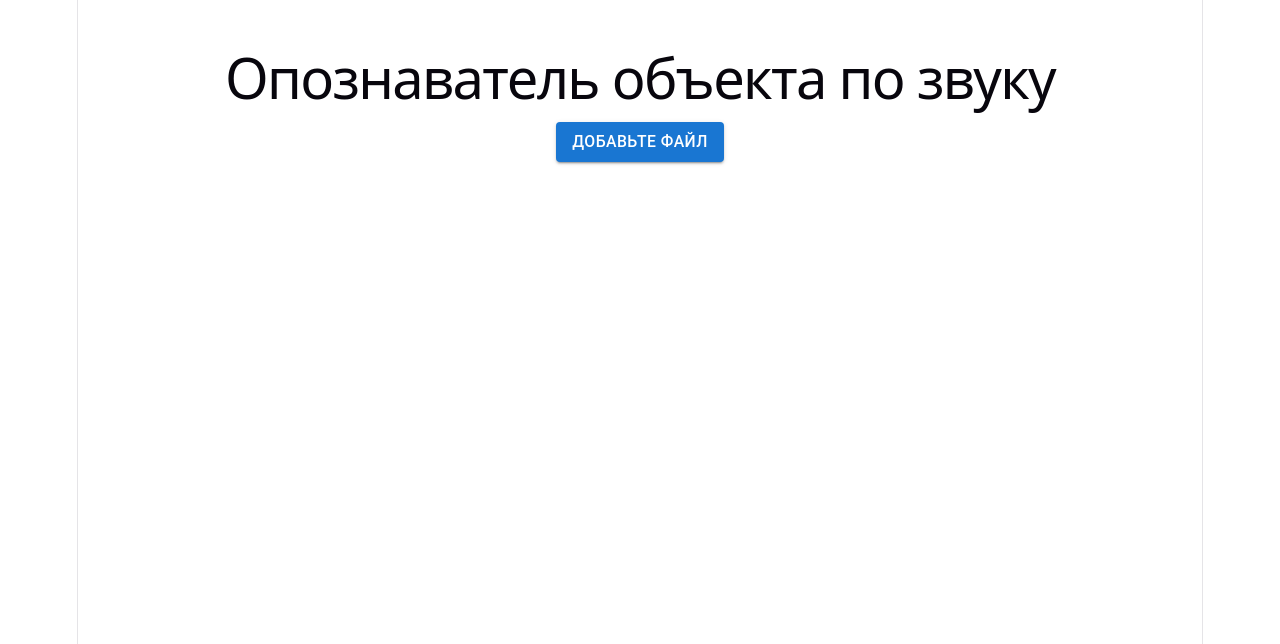
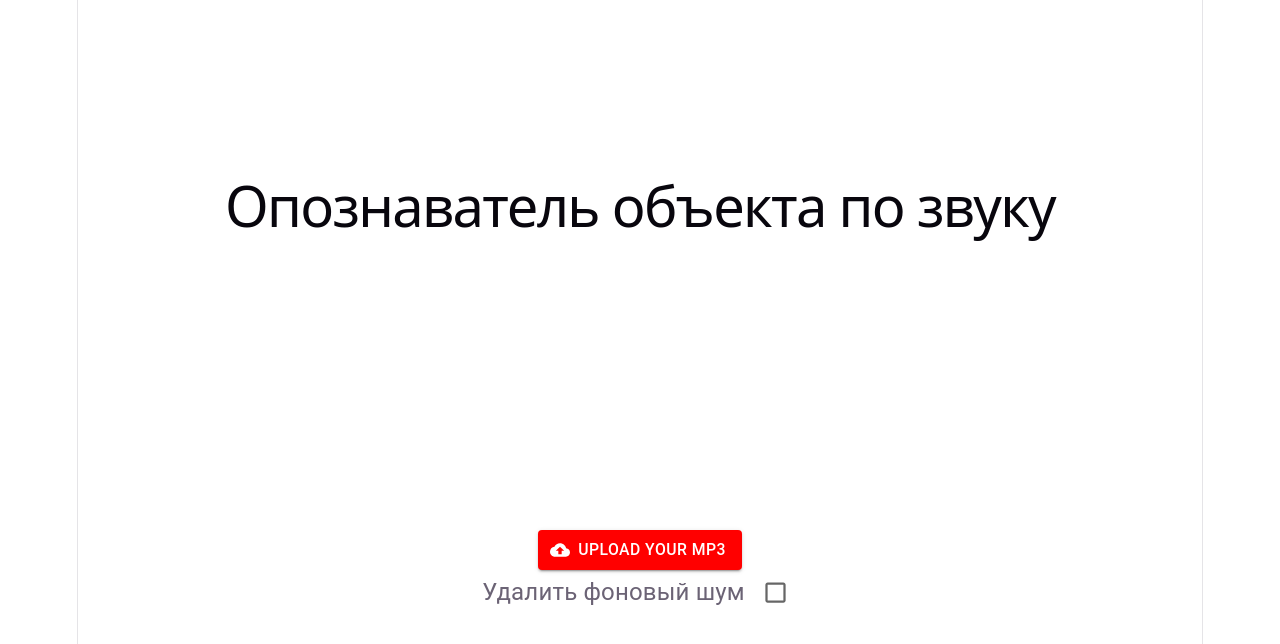
Before and after one commit to Riminis/Hackaton-Obninsk, a React app in the folder frontend/: page / in a window 1280 px wide. Shown: the top 644 px of the page. Built offline with nearby package versions, Linux system fonts and the light colour scheme; the HTML template or start-up script is replaced by a standard one.

Commit message:
Кнопка добавления файла

```diff
--- a/frontend/package.json
+++ b/frontend/package.json
@@ -12,6 +12,7 @@
   "dependencies": {
     "@emotion/react": "^11.14.0",
     "@emotion/styled": "^11.14.1",
+    "@mui/icons-material": "^9.5.0",
     "@mui/material": "^9.5.0",
     "react": "^19.2.8",
     "react-dom": "^19.2.8"
--- a/frontend/src/App.jsx
+++ b/frontend/src/App.jsx
@@ -3,17 +3,72 @@ import Button from '@mui/material/Button';
 import Box from '@mui/material/Box';
 import TextField from '@mui/material/TextField';
 import Switch from '@mui/material/Switch';
+import { styled } from '@mui/material/styles';
+import CloudUploadIcon from '@mui/icons-material/CloudUpload';
+import Checkbox from '@mui/material/Checkbox';
+const VisuallyHiddenInput = styled('input')({
+  clipPath: 'inset(50%)',
+  height: 1,
+  overflow: 'hidden',
+  position: 'absolute',
+  bottom: 0,
+  left: 0,
+  whiteSpace: 'nowrap',
+  width: 1,
+});
 
 const label = { slotProps: { input: { 'aria-label': 'Switch demo' } } };
 
 export default function App() {
   return (
-    <Box sx={{ p: 4 }}>
+
+    <Box
+      sx={{
+        minHeight: '100vh',
+        display: 'flex',
+        flexDirection: 'column',
+        alignItems: 'center',
+        pt: '20vh',
+      }}
+    >
       <h1>Опознаватель объекта по звуку</h1>
 
-      <Button variant="contained">
-        Добавьте файл
+      <Button
+        component="label"
+        role={undefined}
+        variant="contained"
+        tabIndex={-1}
+        startIcon={<CloudUploadIcon />}
+        sx={{
+          mt: '35vh',
+          backgroundColor: '#ff0000',
+          color: '#ffffff',
+          '&:hover': {
+            backgroundColor: '#cc0000',
+          },
+        }}
+      >
+        Upload your mp3
+
+        <VisuallyHiddenInput
+          type="file"
+          accept=".mp3,audio/mpeg"
+          onChange={(event) => console.log(event.target.files)}
+          multiple
+        />
       </Button>
+       <Box sx={{ display: 'flex', alignItems: 'center', gap: 1 }}>
+          <span
+            style={{
+              fontFamily: 'Roboto',
+              fontSize: '24px',
+            }}
+          >
+            Удалить фоновый шум
+          </span>
+         <Checkbox />
+        </Box>
+
     </Box>
   );
 }
--- a/frontend/src/index.css
+++ b/frontend/src/index.css
@@ -109,3 +109,6 @@ code {
   padding: 4px 8px;
   background: var(--code-bg);
 }
+body {
+  font-family: Calibri, sans-serif;
+}
```
Also changed, not shown: 1 other file (tests, documents, lock files or other folders).
